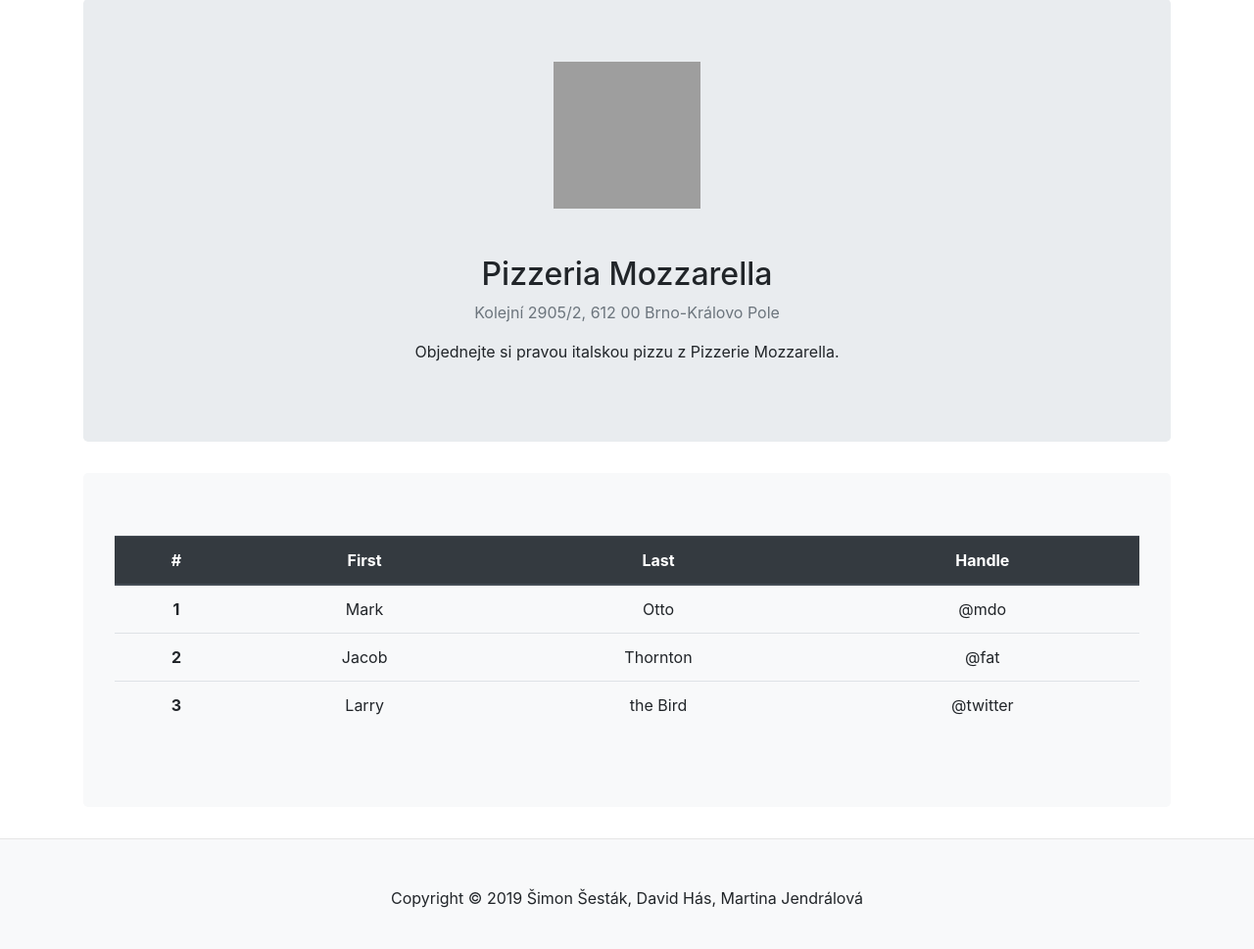
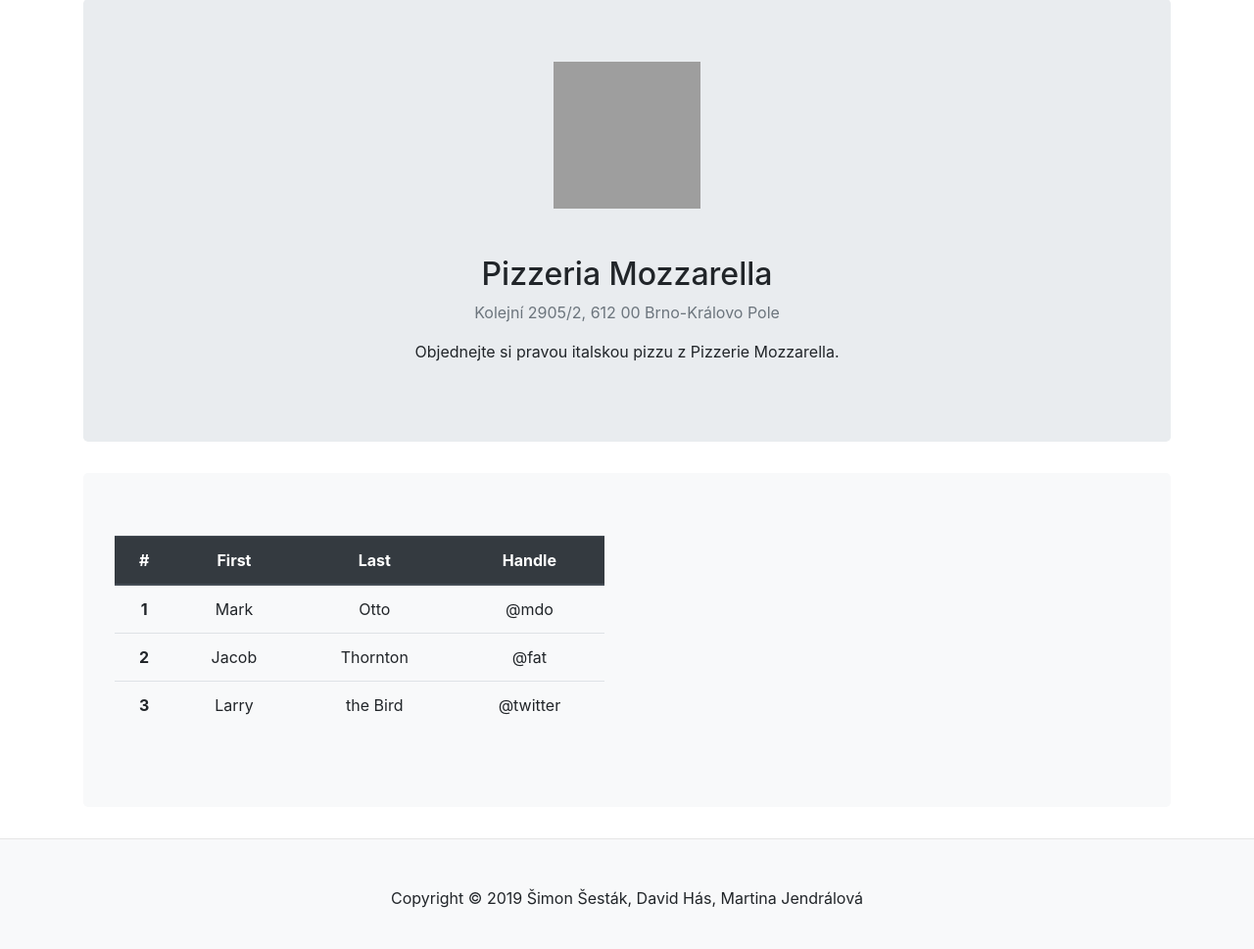
Before and after one commit to Srndo/IIS, a Flask app: page /canteen/3 in a window 1280 px wide. Shown: the part 158-1127 px from the top of the page at 98% size. Run offline with Flask 2, Linux system fonts and the light colour scheme; data comes from the database, SQL or seed files in the repository; some libraries are stand-ins or nearby versions; grey boxes are pictures that could not be loaded.

```diff
--- a/templates/canteen.html
+++ b/templates/canteen.html
@@ -7,7 +7,7 @@
   <p>{{ canteen.description }}</p>
 </div>
 <div class="jumbotron bg-light">
-  <table class="table">
+  <table class="table" style="width: 500px;">
     <thead class="thead-dark">
       <tr>
         <th scope="col">#</th>
```
